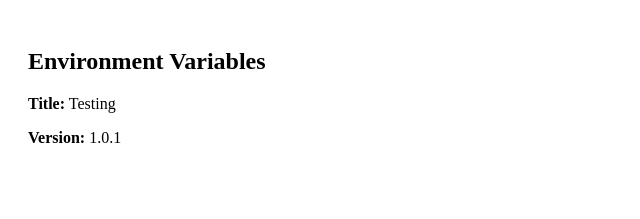
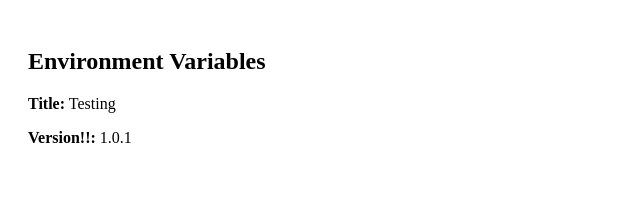
Before and after one commit to M-Saranya123/react-app, a React (Create React App) app: page / in a window 1280 px wide. Shown: the top 219 px of the page, without its empty margins (0-640 px from the left). Built offline with nearby package versions, Linux system fonts and the light colour scheme.

Commit message:
Update App.js

```diff
--- a/src/App.js
+++ b/src/App.js
@@ -5,7 +5,7 @@ function App() {
     <div style={{ padding: 20 }}>
       <h2>Environment Variables</h2>
       <p><strong>Title:</strong> {process.env.REACT_APP_TITLE}</p>
-      <p><strong>Version:</strong> {process.env.REACT_APP_VERSION}</p>
+      <p><strong>Version!!:</strong> {process.env.REACT_APP_VERSION}</p>
     </div>
   );
 }
```
